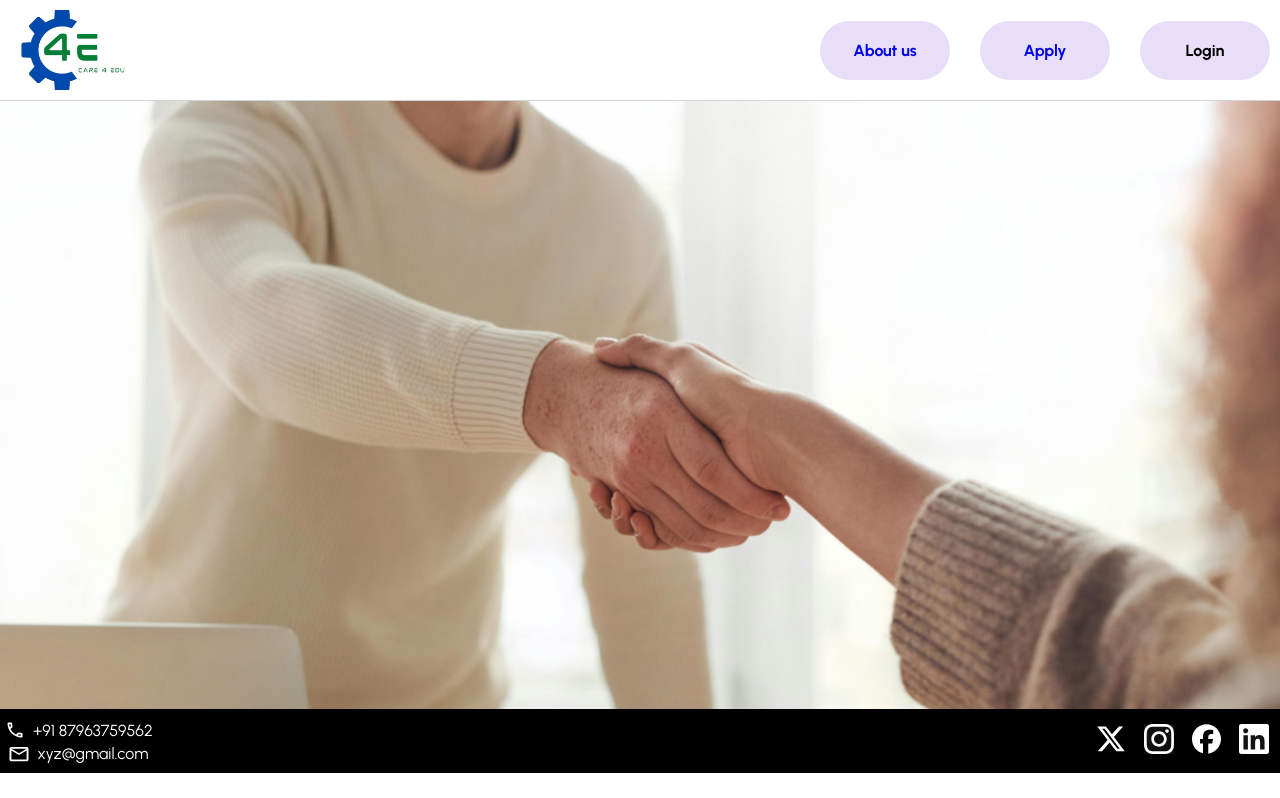
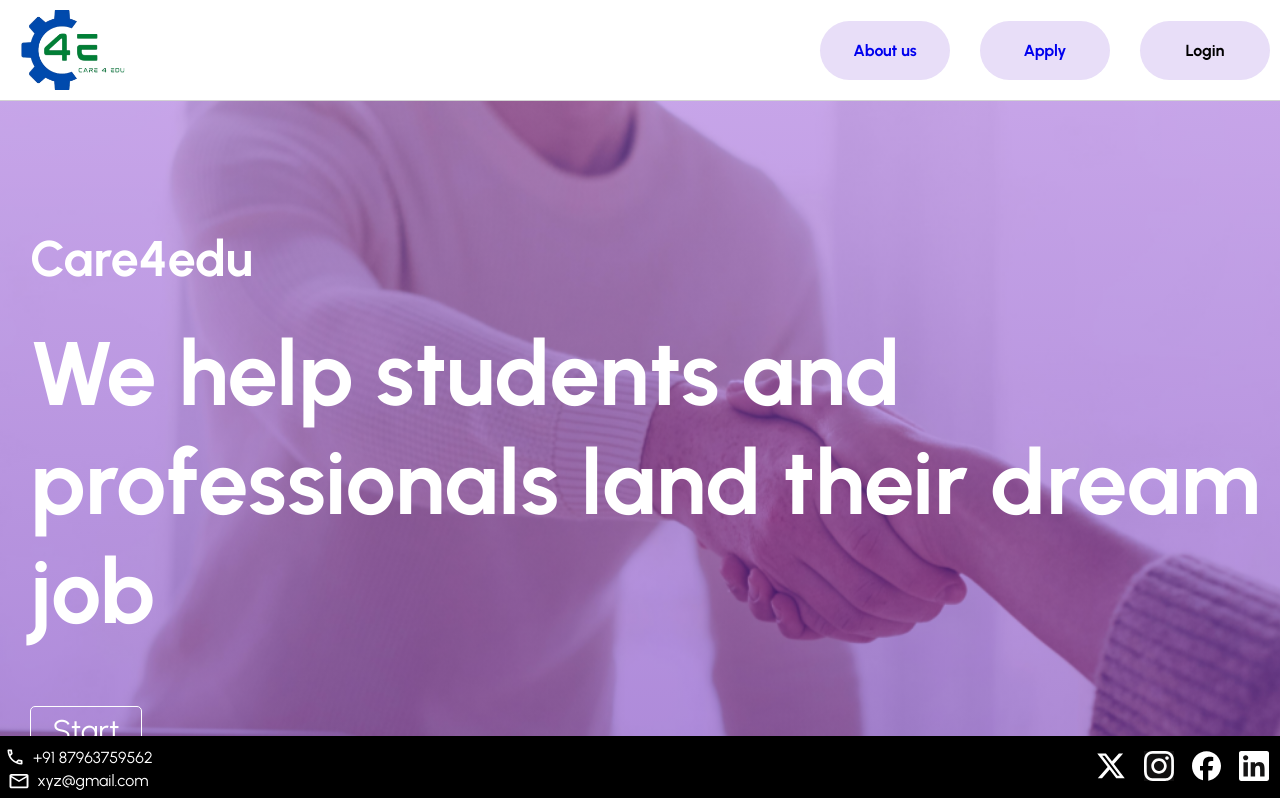
Before and after one commit to Chandan-CV/job-application, a React (Vite) app: page / in a window 1280 px wide. Shown: the top 798 px of the page. Built offline with nearby package versions, Linux system fonts and the light colour scheme; no server answers.

Commit message:
fixed aboutus

```diff
--- a/src/assets/components/footer/footer.module.css
+++ b/src/assets/components/footer/footer.module.css
@@ -4,7 +4,7 @@
     display: flex;
     width: 100%;
     bottom: 0;
-    position: relative;
+    position: fixed;
 }
 
 .img{
--- a/src/assets/pages/home/home.jsx
+++ b/src/assets/pages/home/home.jsx
@@ -1,10 +1,22 @@
 import styles from "./home.module.css";
-
+import { Link } from "react-router-dom";
 const Home = () => {
   return (
   <div className={styles.home}>
     <div className={styles.background}>
-      <img className={styles.cover} src="/home.png" />
+      <div className={styles.text}>
+      <h1 className={styles.heading}>
+        Care4edu
+      </h1>
+      <h6 className={styles.para}>
+        We help students and professionals land their dream job
+
+      </h6>
+      <Link to="/apply">
+      <div className={styles.start}>Start</div>
+      </Link>
+      </div>
+
     </div>
   </div>
   );
--- a/src/assets/pages/home/home.module.css
+++ b/src/assets/pages/home/home.module.css
@@ -1,17 +1,62 @@
 .background {
-    height: 76vh;
-    overflow: hidden;
+    height: 100%;
+
+    object-fit: cover;
+    object-position: top center;
+    background: linear-gradient(rgba(145, 77, 212, 0.5), rgba(78, 6, 171, 0.5)), url(/home.png);
+    background-repeat: no-repeat;
+    background-size: cover;
+    padding-bottom: 80px;
 }
 
-.cover {
-    width: 100%;
-    height: 100%;
-    object-fit: cover;
-    object-position: top center;
+.home{
+    height: 100vh;
 }
 
 @media only screen and (max-width: 600px) {
     .background {
         height: 85vh;
     }
+
+    .heading{
+        font-size: 30px !important;
+    }
+   .para{
+    font-size: 40px !important;
+   }
 }
+
+.text {
+    display: flex;
+    flex-direction: column;
+    justify-content: center;
+    align-items: start;
+    height: 100%;
+    margin-left: 30px;
+    margin-top: -10px;
+}
+
+.heading {
+    color: white;
+    font-size: 50px;
+    margin-bottom: 30px;
+}
+
+.para {
+    color: white;
+    font-size: 90px;
+    margin-bottom: 30px;
+}
+
+
+
+.start {
+    margin-top: 30px;
+    color: white;
+    font-size: 30px;
+    border: 1px solid white;
+    padding: 5px;
+    border-radius: 5px;
+    width: 100px;
+    text-align: center;
+}
```
